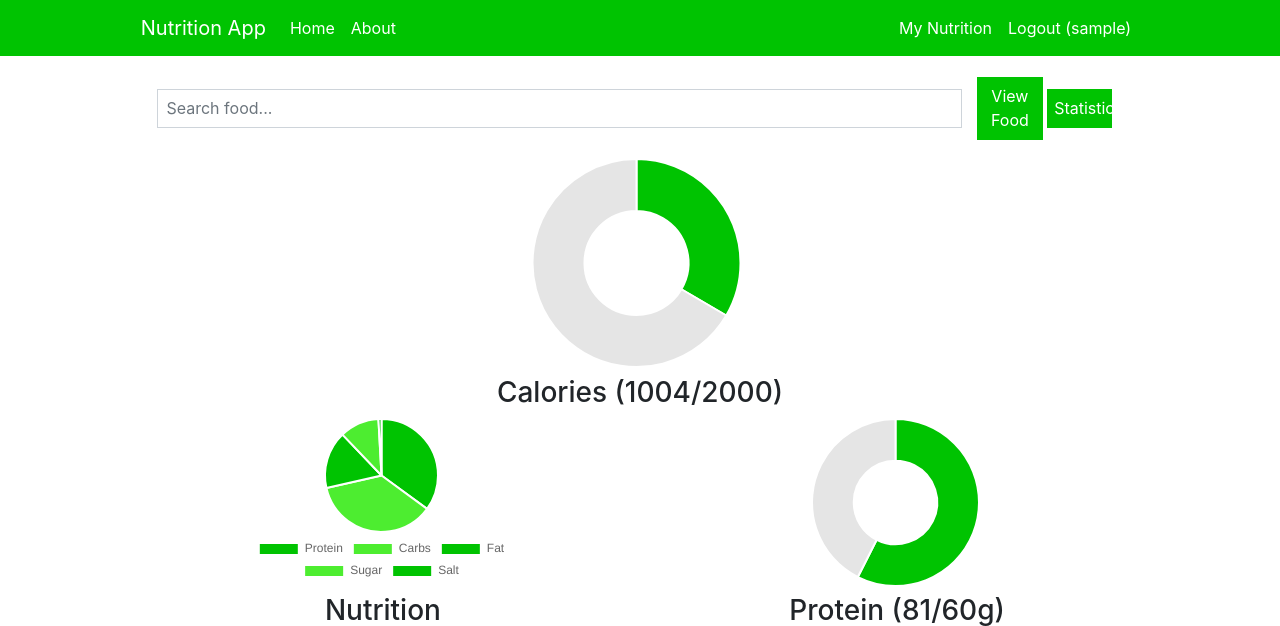
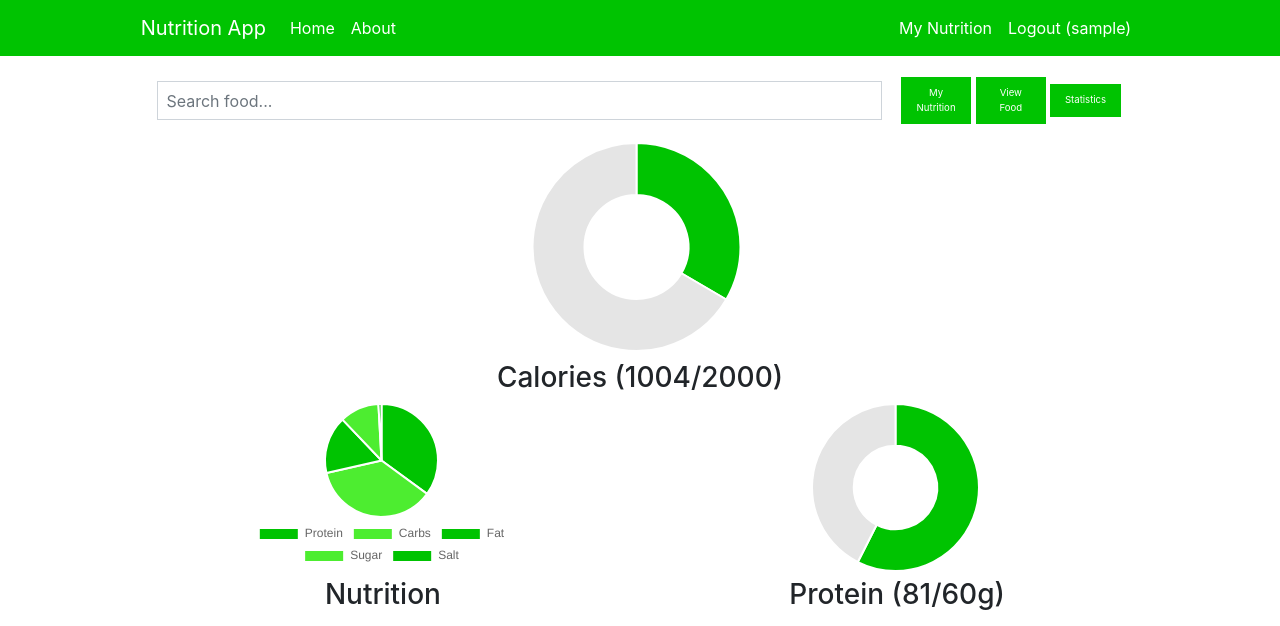
Before and after one commit to BenRose1998/nutrition-app, a PHP site: page /dashboard.php in a window 1280 px wide. Shown: the top 626 px of the page. Run offline with PHP 8.4, Linux system fonts and the light colour scheme; the visitor is signed in with stand-in values (Sample User, id 1); data comes from the database, SQL or seed files in the repository; some libraries are stand-ins or nearby versions.

Commit message:
More search bar changes

```diff
--- a/css/search.css
+++ b/css/search.css
@@ -1,3 +1,5 @@
+
+/* Search nav bar */
 #search-form{
   margin-bottom: 1%;
   position: relative;
@@ -8,19 +10,11 @@
   height: 1%;
 }
 
-.btn-green {
-  padding: 5%;
-}
-
-.dashboard-btn {
-  background-color: #00c301;
-  color: white;
-  margin: 0;
-  margin-right: 1%;
-  text-align: center;
-  display: table-cell;
-  vertical-align: middle;
-  line-height: 200%;
+.search-btn {
+  padding-top: 4%;
+  padding-bottom: 4%;
+  margin-left: 2%;
+  font-size:0.75vw;
 }
 
 /* Search results */
@@ -29,14 +23,8 @@
   top: 90%;
   left: 1%;
   z-index: 50;
-  width: 81.9%;
+  width: 73.6%;
 }
-
-.btn-green{
-  margin-right: 3%;
-}
-
-
 
 .results-item {
   width: 100%;
@@ -52,6 +40,7 @@
   max-height: 6%;
 }
 
+/* Results modal */
 .modal-btn {
   background-color: #00c301;
   color: white;
@@ -114,7 +103,7 @@
 }
 
 /* Small devices */
-@media only screen and (max-width: 767px) {
+@media only screen and (max-width: 990px) {
   #main {
     width: 100%;
     margin: auto;
@@ -141,25 +130,6 @@
     padding:2.5% !important;
   }
 
-  .dashboard-btn {
-    width: 22%;
-    margin: 0;
-    margin-left: 2%;
-    padding-left: 0.7%;
-    padding-right: 0.7%;
-    padding-top: 1%;
-    padding-bottom: 1%;
-    line-height: 200%;
-  }
-
-  /* .results {
-    position: absolute;
-    top: 120px;
-    left: 0;
-    z-index: 9;
-    width: 100%;
-  } */
-
     /* Search results */
   .results {
     top: 80%;
@@ -174,6 +144,12 @@
 
   }
 
+  /* Search nav buttons */
+  .search-btn{
+    margin-right:0;
+    font-size: 1rem;
+  }
+
   #foodButton,
   #statisticsButton {
     display: none;
--- a/dashboard.php
+++ b/dashboard.php
@@ -44,15 +44,16 @@ if (!isset($_SESSION['user_id'])) {
 
   <!-- Search bar nav -->
   <nav class="navbar navbar-light navbar-expand-lg" id="search-form">
-    <input class="col-lg-10 col-md-9 col-sm-8 m-0 p-0 form-control search" id="search" type="search"
+    <input class="col-lg-9 col-md-8 col-sm-8 m-0 p-0 form-control search" id="search" type="search"
       placeholder="Search food...">
     <button class="navbar-toggler" type="button" data-toggle="collapse" data-target="#navbarNavDropdown"
       aria-controls="navbarNavDropdown" aria-expanded="false" aria-label="Toggle navigation">
       <span class="navbar-toggler-icon"></span>
     </button>
-    <div class="collapse navbar-collapse col-lg-2" id="navbarNavDropdown">
-      <a href="view_food.php" class="btn btn-green col-6" role="button">View Food</a>
-      <a href="statistics.php" class="btn btn-green col-6" role="button">Statistics</a>
+    <div class="collapse navbar-collapse col-lg-3 col-md-4" id="navbarNavDropdown">
+      <a href="dashboard.php" class="btn btn-green col-lg-4 search-btn" role="button">My Nutrition</a>
+      <a href="view_food.php" class="btn btn-green col-lg-4 search-btn" role="button">View Food</a>
+      <a href="statistics.php" class="btn btn-green col-lg-4 search-btn" role="button">Statistics</a>
     </div>
     <ul class="list-group results"></ul>
   </nav>
```
Also changed, not shown: css/dashboard.css (+0 -147 lines), css/view_food.css (+34 -15 lines), js/view_food.js (+25 -14 lines), statistics.php (+5 -4 lines), view_food.php (+34 -12 lines).
